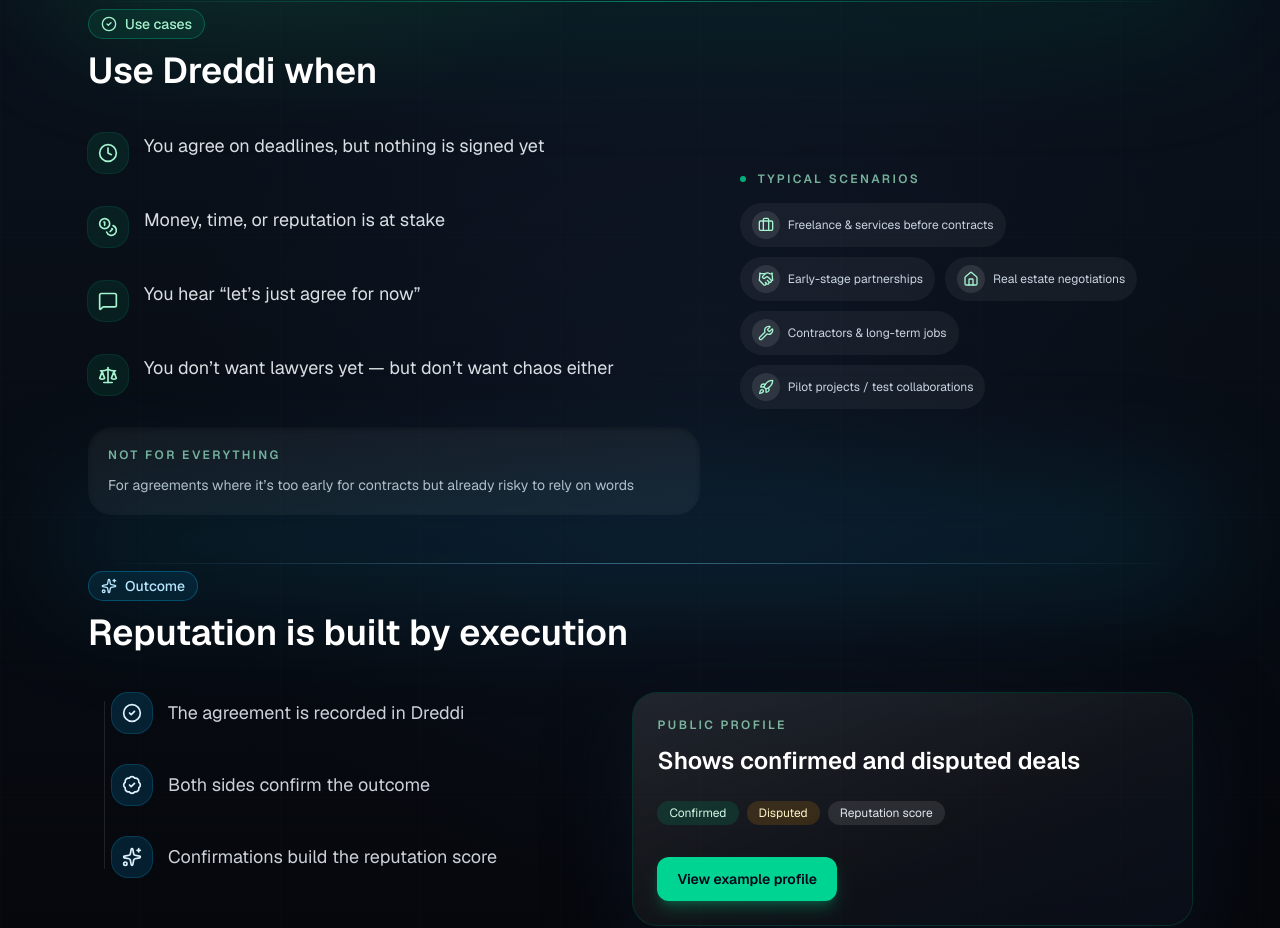
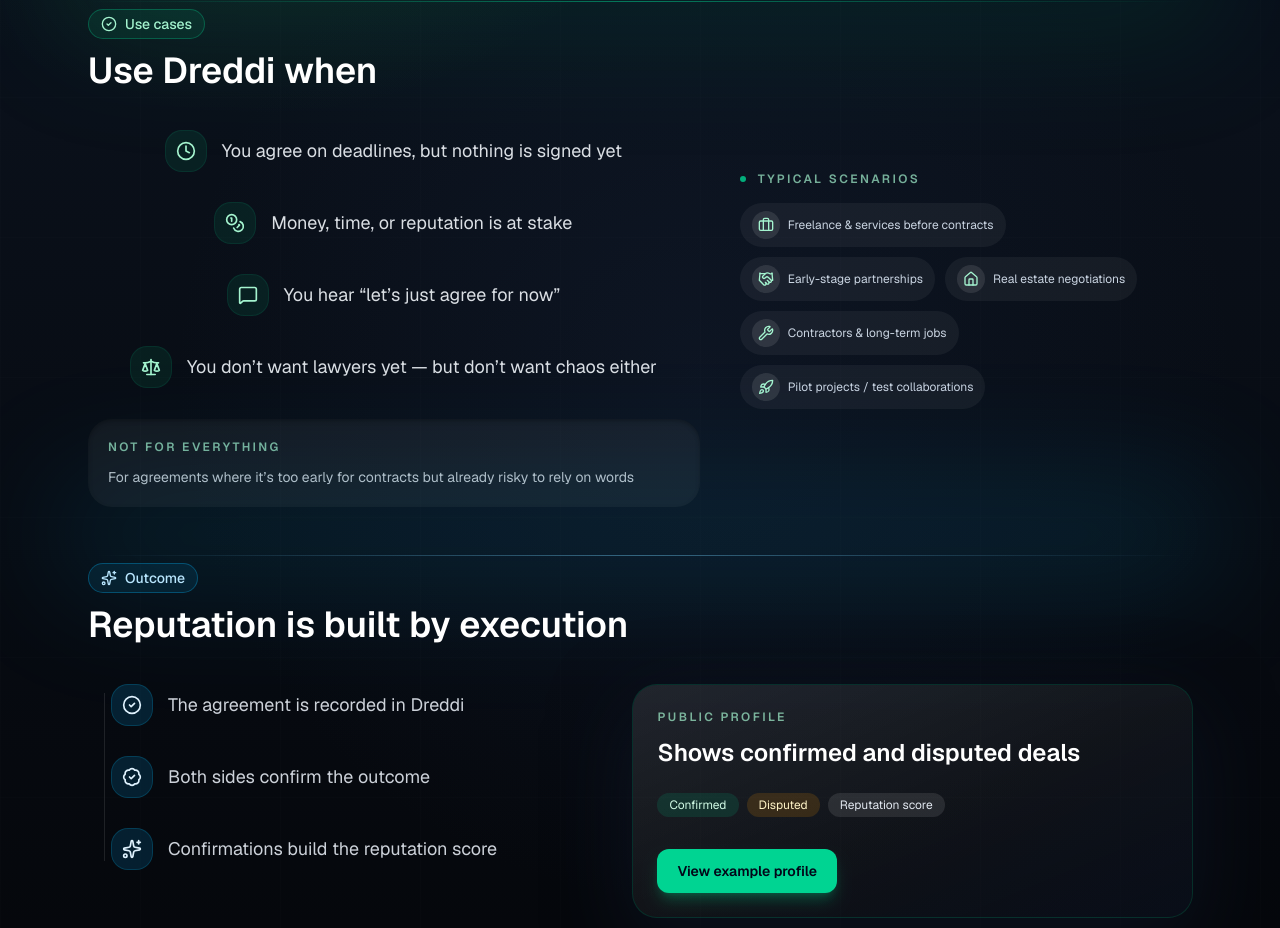
Before and after one commit to wanderwe/dreddi-mvp, a Next.js app: page / in a window 1280 px wide. Shown: the part 820-1748 px from the top of the page. Built offline with nearby package versions, Linux system fonts and the light colour scheme; no server answers.

Commit message:
Center use case bullets

```diff
--- a/src/app/components/landing/UseCasesSection.tsx
+++ b/src/app/components/landing/UseCasesSection.tsx
@@ -45,13 +45,16 @@ export function UseCasesSection({ copy }: UseCasesSectionProps) {
 
         <div className="grid gap-10 lg:grid-cols-[1.15fr_0.85fr] lg:items-start">
           <div className="space-y-8">
-            <ul className="space-y-6 text-base text-slate-100/90 sm:space-y-8 sm:text-lg">
+            <ul className="space-y-6 text-center text-base text-slate-100/90 sm:space-y-8 sm:text-lg">
               {copy.bullets.map((item, index) => {
                 const Icon = triggerIcons[index] ?? CheckCircle2;
 
                 return (
-                  <li key={item} className="flex items-start gap-4">
-                    <span className="mt-0.5 flex h-10 w-10 items-center justify-center rounded-2xl bg-emerald-500/10 text-emerald-200 ring-1 ring-emerald-500/20">
+                  <li
+                    key={item}
+                    className="flex items-center justify-center gap-4"
+                  >
+                    <span className="flex h-10 w-10 items-center justify-center rounded-2xl bg-emerald-500/10 text-emerald-200 ring-1 ring-emerald-500/20">
                       <Icon className="h-5 w-5" />
                     </span>
                     <span className="leading-relaxed">{item}</span>
```
